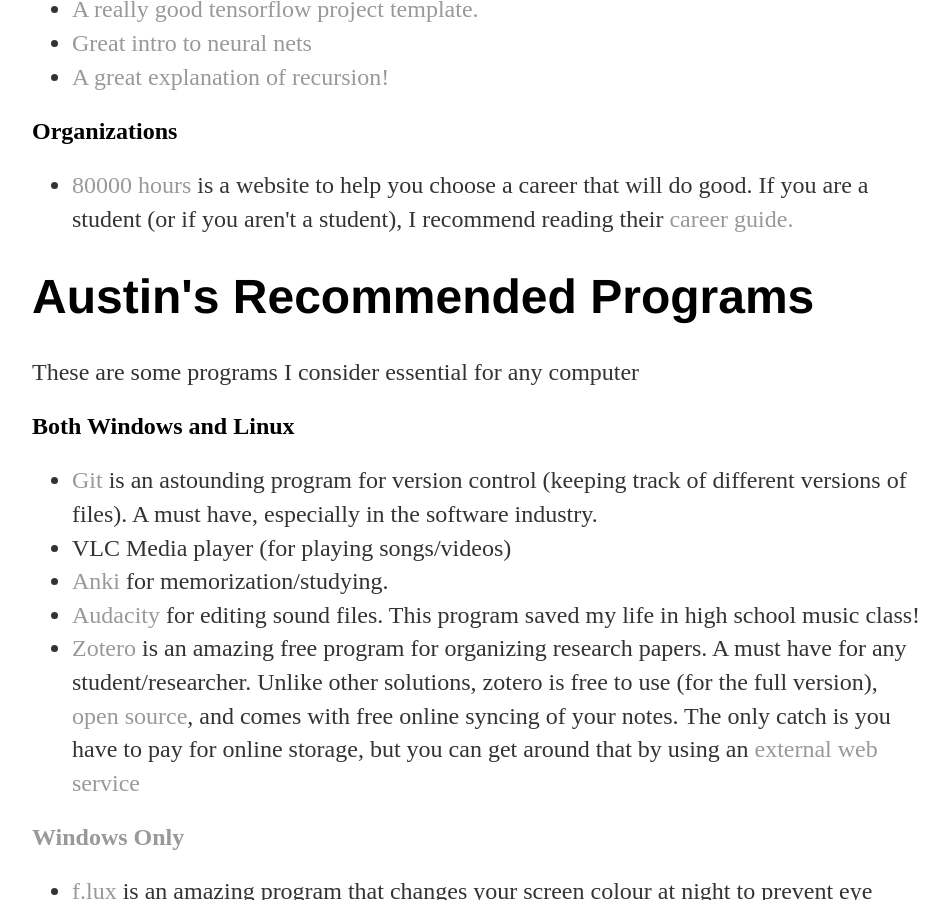
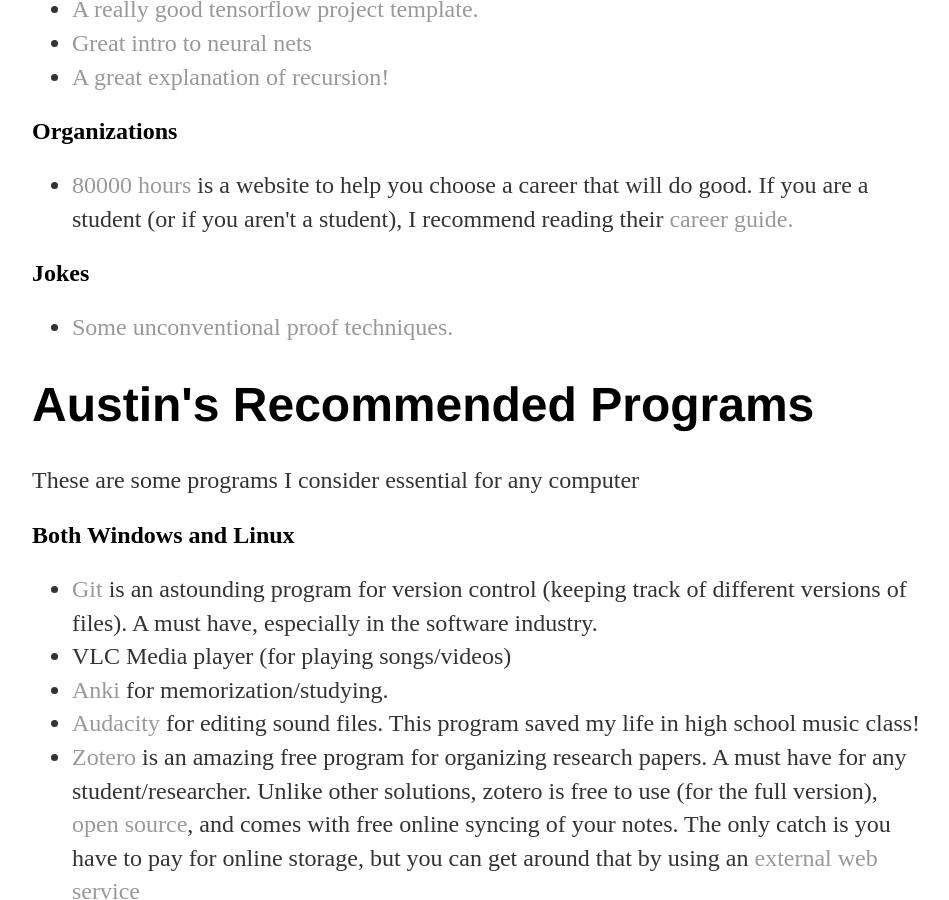
Before and after one commit to AustinT/AustinT.github.io, a Jekyll site: the page built from links/index.html, in a window 1280 px wide and 900 px high, scrolled down 646 px. Shown: the whole window, without its empty margins (160-1109 px from the left). Built offline with Jekyll 4.4.1, drawn with Linux system fonts in a browser that asks for light colours.

Commit message:
Added link to great proof techniques document

```diff
--- a/links/index.html
+++ b/links/index.html
@@ -42,7 +42,10 @@
         </li>
     </ul>
 
-
+    <h2>Jokes</h2>
+    <ul>
+        <li><a href="https://ocw.mit.edu/courses/electrical-engineering-and-computer-science/6-042j-mathematics-for-computer-science-fall-2010/video-lectures/lecture-3-strong-induction/MIT6_042JF10_proof.pdf">Some unconventional proof techniques.</a></li>
+    </ul>
 
 
     <h1>Austin's Recommended Programs</h1>
```
